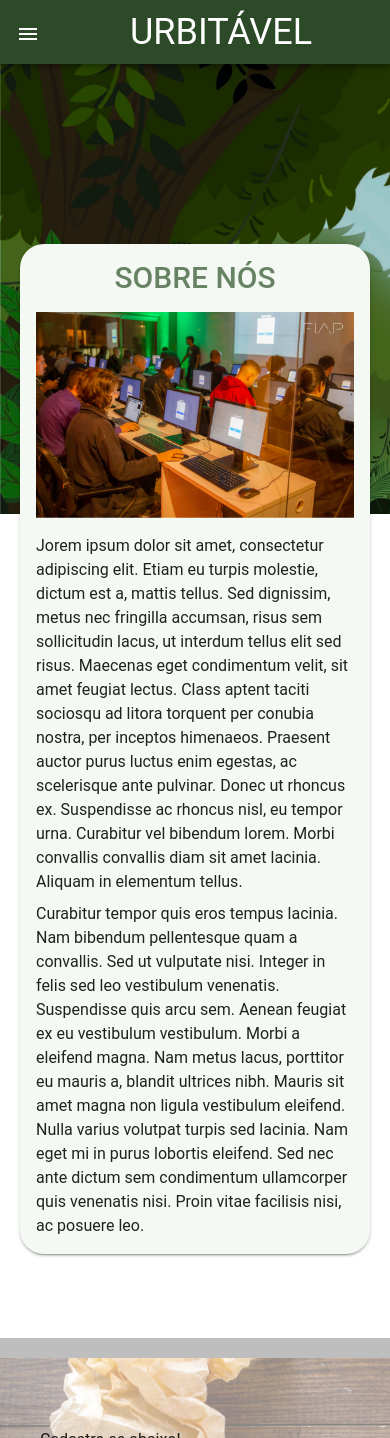
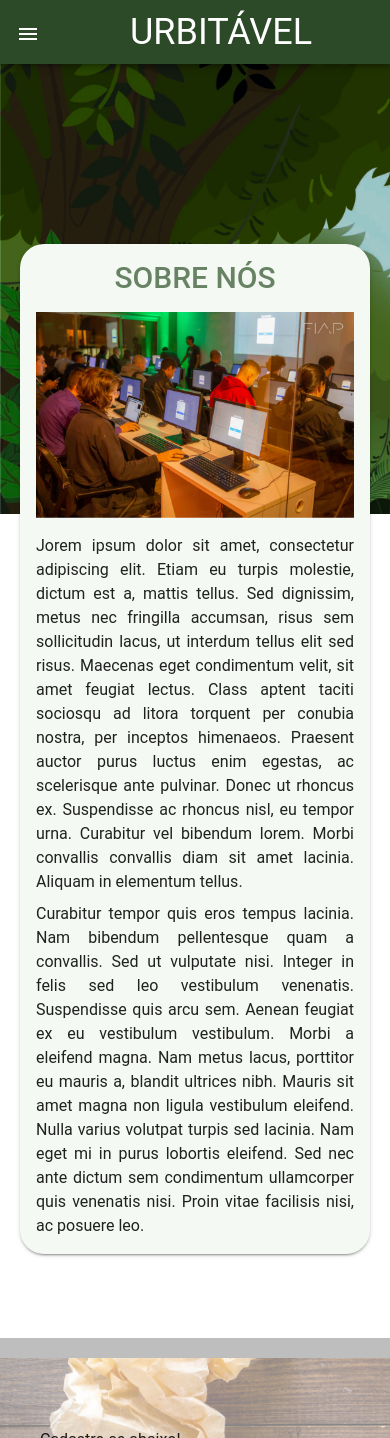
Before and after one commit to Jeffsantos3002/urbitavel-projeto-comunitario, a Vue app: page /sobre in a window 390 px wide. Shown: the top 1438 px of the page. Built offline with nearby package versions, Linux system fonts and the light colour scheme.

Commit message:
fix; Corrigi problema de responsividade nas páginas

```diff
--- a/src/Layout/AppLayout.vue
+++ b/src/Layout/AppLayout.vue
@@ -22,11 +22,11 @@
           >
             {{page.name}}
           </v-list-item>
-          <v-list-item class="">
-            <router-link to="/apoie" class="text-white p-2 flex sm:hidden">
+          <span class="w-full sm:hidden">
+            <v-list-item to="/apoie" class="text-white p-2 flex sm:hidden">
               Apoie
-            </router-link>
           </v-list-item>
+          </span>
         </v-list>
       </v-navigation-drawer>
       <v-main class="flex w-full justify-center">
--- a/src/views/causa.vue
+++ b/src/views/causa.vue
@@ -1,6 +1,6 @@
 <template>
   <div class="flex items-center flex-col mt-60 mb-44">
-    <CardUrbitavel class="sm:5/12 lg:w-5/12 mb-10">
+    <CardUrbitavel class="sm:5/12 lg:w-5/12 my-10">
       <p class="text-xl w-full text-[#484545] text-justify">
         Quais serão as consequências para o meio ambiente se houver um mal gerenciamento e descarte incorreto dos lixos em meios urbanos?
       </p>
--- a/src/views/sobre.vue
+++ b/src/views/sobre.vue
@@ -9,7 +9,7 @@
             <img :src="imgHome" class="w-full"/>
           </div>
           <div class="flex flex-col items-center space-y-2">
-              <p class="text-base">
+              <p class="text-base text-justify">
                 Jorem ipsum dolor sit amet, consectetur adipiscing elit. Etiam eu turpis molestie, dictum est a, mattis tellus.
                 Sed dignissim, metus nec fringilla accumsan, risus sem sollicitudin lacus, ut interdum tellus elit sed risus.
                 Maecenas eget condimentum velit, sit amet feugiat lectus. Class aptent taciti sociosqu ad litora torquent per conubia nostra,
@@ -17,7 +17,7 @@
                 Suspendisse ac rhoncus nisl, eu tempor urna. Curabitur vel bibendum lorem. Morbi convallis convallis diam sit amet lacinia.
                 Aliquam in elementum tellus.
               </p>
-              <p class="text-base">
+              <p class="text-base text-justify">
                 Curabitur tempor quis eros tempus lacinia. Nam bibendum pellentesque quam a convallis. Sed ut vulputate nisi.
                 Integer in felis sed leo vestibulum venenatis. Suspendisse quis arcu sem. Aenean feugiat ex eu vestibulum vestibulum.
                 Morbi a eleifend magna. Nam metus lacus, porttitor eu mauris a, blandit ultrices nibh.
```
